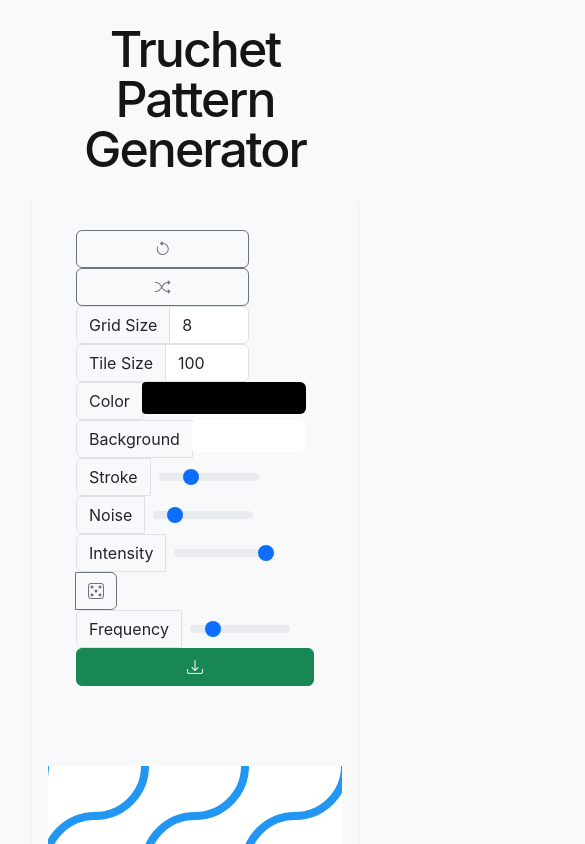
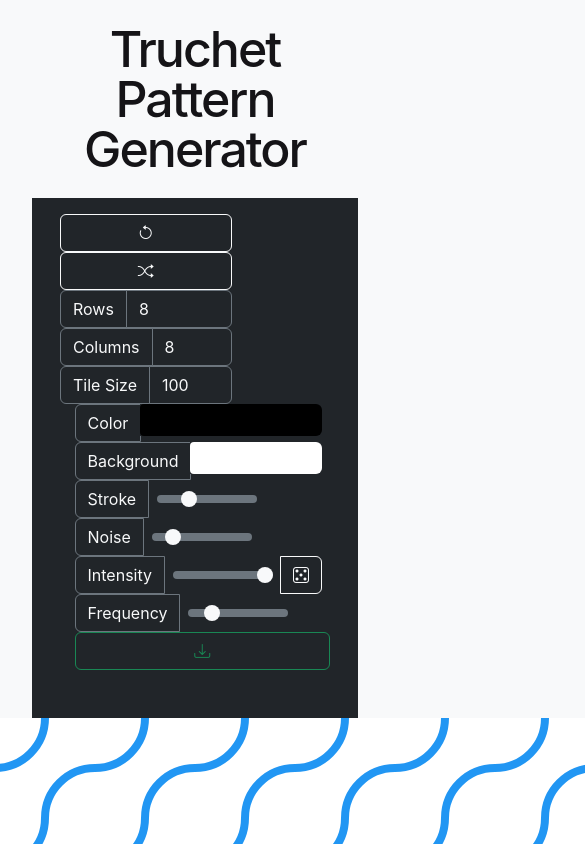
Before and after one commit to pmousse/truchet-pattern-generator, an Angular app: page / in a window 390 px wide. Shown: the top 844 px of the page, 585 px wide, since content can reach past the window. Built offline with nearby package versions, Linux system fonts and the light colour scheme.

Commit message:
feat: improve grid layout and responsiveness
- Add separate row and column controls
- Fix tile size implementation
- Remove grid container constraints
- Update dark theme styling
- Fix grid expansion and scrolling issues

```diff
--- a/src/app/truchet-grid/truchet-grid.component.html
+++ b/src/app/truchet-grid/truchet-grid.component.html
@@ -1,66 +1,75 @@
-<div class="truchet-container">
-  <nav class="navbar navbar-expand-lg navbar-light bg-light mb-3">
+<div class="truchet-container dark-theme">
+  <nav class="navbar navbar-expand-lg navbar-dark bg-dark mb-3">
     <div class="container-fluid">
       <div class="navbar-nav me-auto">
-        <button class="btn btn-outline-secondary me-2"
+        <button class="btn btn-outline-light me-2"
           (click)="resetGrid()"
           placement="bottom"
           ngbTooltip="Reset Grid">
           <i class="bi bi-arrow-counterclockwise"></i>
         </button>
-        <button class="btn btn-outline-secondary me-2"
+        <button class="btn btn-outline-light me-2"
           (click)="randomizeRotations()"
           placement="bottom"
           ngbTooltip="Randomize Pattern">
           <i class="bi bi-shuffle"></i>
         </button>
         <div class="input-group me-2" style="width: auto;">
-          <label class="input-group-text">Grid Size</label>          <input type="number" class="form-control" style="width: 80px;"
-            [(ngModel)]="gridSize"
+          <label class="input-group-text bg-dark text-light border-secondary">Rows</label>
+          <input type="number" class="form-control bg-dark text-light border-secondary" style="width: 80px;"
+            [(ngModel)]="rows"
             (ngModelChange)="updateGridSize()"
             min="1" max="200" step="1">
         </div>
         <div class="input-group me-2" style="width: auto;">
-          <label class="input-group-text">Tile Size</label>
-          <input type="number" class="form-control" style="width: 80px;"
+          <label class="input-group-text bg-dark text-light border-secondary">Columns</label>
+          <input type="number" class="form-control bg-dark text-light border-secondary" style="width: 80px;"
+            [(ngModel)]="cols"
+            (ngModelChange)="updateGridSize()"
+            min="1" max="200" step="1">
+        </div>
+        <div class="input-group me-2" style="width: auto;">          <label class="input-group-text bg-dark text-light border-secondary">Tile Size</label>
+          <input type="number" class="form-control bg-dark text-light border-secondary" style="width: 80px;"
             [(ngModel)]="tileSize"
+            (ngModelChange)="updateStyle()"
             min="25" max="200" step="25">
         </div>
       </div>
 
       <div class="navbar-nav ms-auto">
         <div class="input-group me-2" style="width: auto;">
-          <label class="input-group-text">Color</label>
-          <input type="color" class="form-control form-control-color"
+          <label class="input-group-text bg-dark text-light border-secondary">Color</label>
+          <input type="color" class="form-control form-control-color bg-dark border-secondary"
             [(ngModel)]="strokeColor"
             (ngModelChange)="updateStyle()">
         </div>
         <div class="input-group me-2" style="width: auto;">
-          <label class="input-group-text">Background</label>
-          <input type="color" class="form-control form-control-color"
+          <label class="input-group-text bg-dark text-light border-secondary">Background</label>
+          <input type="color" class="form-control form-control-color bg-dark border-secondary"
             [(ngModel)]="backgroundColor"
             (ngModelChange)="updateStyle()">
         </div>
         <div class="input-group me-2" style="width: auto;">
-          <label class="input-group-text">Stroke</label>          <input type="range" class="form-range align-self-center mx-2" style="width: 100px;"
+          <label class="input-group-text bg-dark text-light border-secondary">Stroke</label>
+          <input type="range" class="form-range align-self-center mx-2" style="width: 100px;"
             [(ngModel)]="strokeWidth"
             (ngModelChange)="updateStyle()"
             min="2" max="30">
         </div>
         <div class="input-group me-2" style="width: auto;">
-          <label class="input-group-text">Noise</label>
+          <label class="input-group-text bg-dark text-light border-secondary">Noise</label>
           <input type="range" class="form-range align-self-center mx-2" style="width: 100px;"
             [(ngModel)]="noiseScale"
             (ngModelChange)="applyNoisePattern()"
             min="0.05" max="1" step="0.01">
         </div>
         <div class="input-group me-2" style="width: auto;">
-          <label class="input-group-text">Intensity</label>
+          <label class="input-group-text bg-dark text-light border-secondary">Intensity</label>
           <input type="range" class="form-range align-self-center mx-2" style="width: 100px;"
             [(ngModel)]="noiseIntensity"
             (ngModelChange)="applyNoisePattern()"
             min="0" max="1" step="0.1">
-          <button class="btn btn-outline-secondary"
+          <button class="btn btn-outline-light"
             (click)="regenerateNoise()"
             placement="bottom"
             ngbTooltip="New Noise Pattern">
@@ -68,13 +77,13 @@
           </button>
         </div>
         <div class="input-group me-2" style="width: auto;">
-          <label class="input-group-text">Frequency</label>
+          <label class="input-group-text bg-dark text-light border-secondary">Frequency</label>
           <input type="range" class="form-range align-self-center mx-2" style="width: 100px;"
             [(ngModel)]="noiseFrequency"
             (ngModelChange)="applyNoisePattern()"
             min="0.1" max="5" step="0.1">
         </div>
-        <button class="btn btn-success"
+        <button class="btn btn-outline-success"
           (click)="saveAsImage()"
           placement="bottom"
           ngbTooltip="Save as PNG">
@@ -83,10 +92,9 @@
       </div>
     </div>
   </nav>
-
-  <div class="grid-container">
+    <div class="grid-container">
     <div class="grid" #gridContainer
-      [style.grid-template-columns]="'repeat(' + cols + ', 1fr)'"
+      [style.grid-template-columns]="'repeat(' + cols + ', ' + tileSize + 'px)'"
       [style.--tile-size.px]="tileSize">
       <div class="grid-row" *ngFor="let row of tiles$ | async; let i = index">
         <div class="grid-cell" *ngFor="let tile of row; let j = index">
--- a/src/app/truchet-grid/truchet-grid.component.scss
+++ b/src/app/truchet-grid/truchet-grid.component.scss
@@ -2,14 +2,26 @@
   min-height: 100vh;
   display: flex;
   flex-direction: column;
-  gap: 2rem;
-  padding: 1rem;
-  background-color: var(--bs-light);
-  border-radius: 0.375rem;
-  box-shadow: 0 0.125rem 0.25rem rgba(0, 0, 0, 0.075);
+  padding: 0;
+  background-color: var(--bs-dark);
+  width: 100%;
+
+  &.dark-theme {
+    background-color: var(--bs-dark);
+    color: var(--bs-light);
+
+    .form-range::-webkit-slider-thumb {
+      background-color: var(--bs-light);
+    }
+
+    .form-range::-webkit-slider-runnable-track {
+      background-color: var(--bs-secondary);
+    }
+  }
 
   .navbar {
-    border-radius: 0.375rem;
+    width: 100%;
+    border-radius: 0;
     flex-wrap: wrap;
     gap: 1rem;
     padding: 1rem;
@@ -43,13 +55,15 @@
   align-items: flex-start;
   width: 100%;
   padding: 1rem;
-  overflow: auto;
+  overflow: visible;
+  min-height: 0;
 }
 
 .grid {
   display: grid;
   gap: 0;
-  width: fit-content; // Only take up as much space as needed
+  width: max-content;
+  margin: 0 auto;
   background-color: var(--truchet-background-color, #ffffff);
 }
 
@@ -58,14 +72,11 @@
 }
 
 .grid-cell {
-  width: var(--tile-size, 100px);
-  height: var(--tile-size, 100px);
-  aspect-ratio: 1;
+  width: var(--tile-size);
+  height: var(--tile-size);
   display: block;
   padding: 0;
   margin: 0;
-  font-size: 0;
-  line-height: 0;
 }
 
 // Make sure tile component fills its container
```
